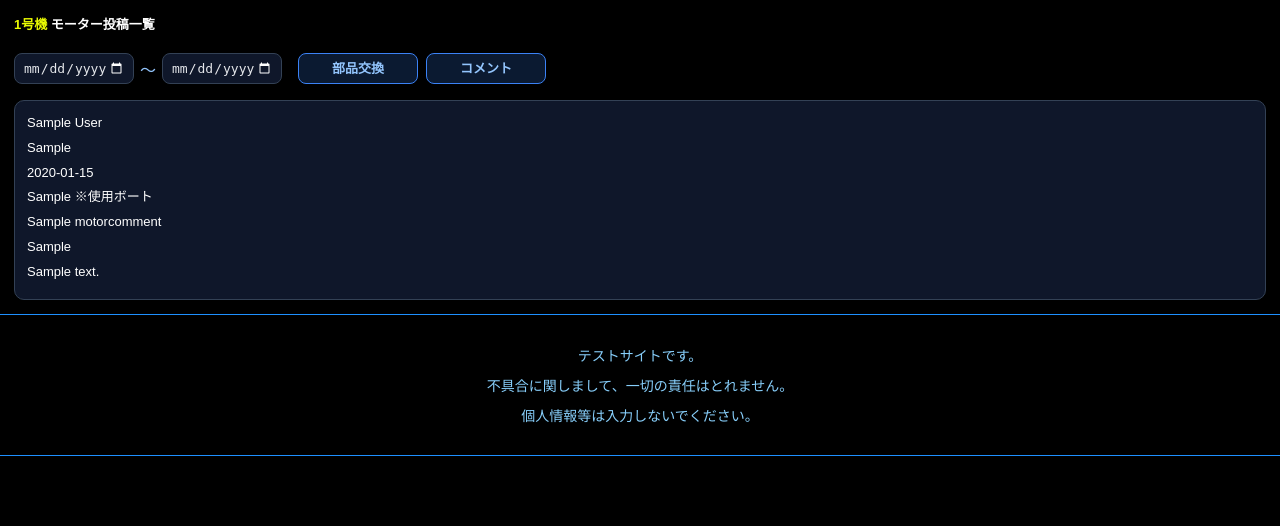
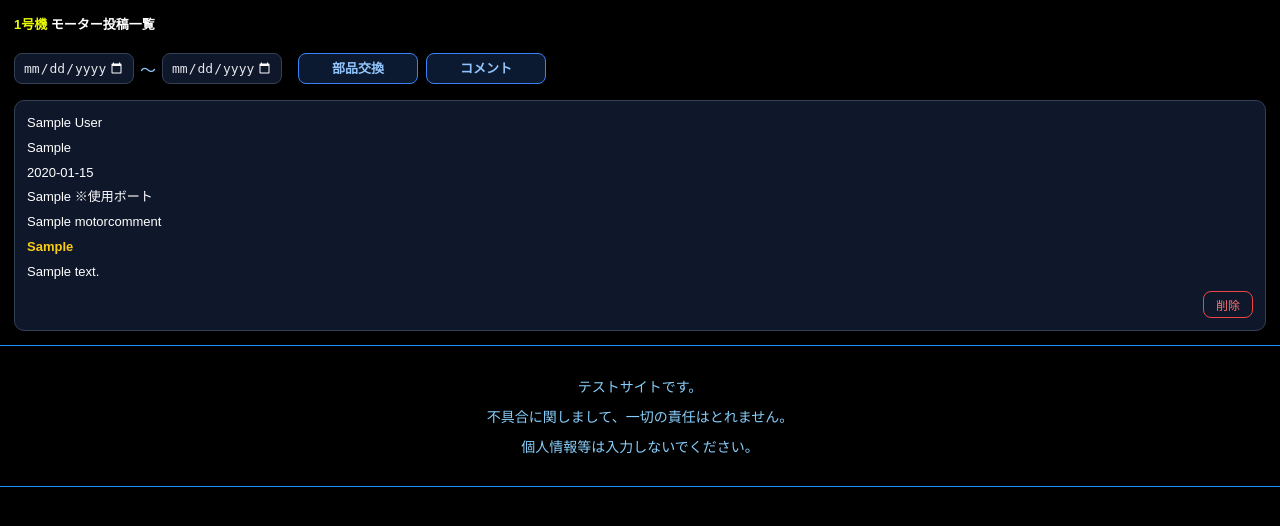
Before and after one commit to hideonSOS/Website, a Django app: page /website/machines/1/ in a window 1280 px wide. Shown: the part 66-592 px from the top of the page. Run offline with Django 5.2, Linux system fonts and the light colour scheme; tables that the repository leaves empty hold one stand-in row (values such as "Sample post").

Commit message:
モーター投稿: 一覧ページに削除機能を追加、部品交換を黄色で強調
- 詳細（一覧表示）ページの各カードに削除ボタンを追加（DELETE API利用、確認後に再描画）
- 詳細ビューに ensure_csrf_cookie を付与しDELETEのCSRFを担保
- 部品交換（.parts＝最下段のメイン部品）を黄色・太字で強調表示

Co-Authored-By: Claude Opus 4.8 <noreply@anthropic.com>

```diff
--- a/website/static/website/css/motor_comments_detail.css
+++ b/website/static/website/css/motor_comments_detail.css
@@ -121,6 +121,41 @@ h1 {
   overflow-wrap: break-word;
 }
 
+/* 部品交換（メイン部品）は黄色・太字で目立たせる */
+.parts {
+  color: #facc15;
+  font-weight: 700;
+}
+
+/* 操作ボタン（削除など） */
+.post-actions {
+  display: flex;
+  justify-content: flex-end;
+  gap: 8px;
+  margin-top: 8px;
+}
+
+.post-del-btn {
+  background: #0f172a;
+  color: #f87171;
+  border: 1px solid #ef4444;
+  border-radius: 8px;
+  padding: 4px 12px;
+  font-size: 12px;
+  cursor: pointer;
+  transition: background-color .15s ease, color .15s ease;
+}
+
+.post-del-btn:hover:not(:disabled) {
+  background: rgba(239, 68, 68, 0.15);
+  color: #fca5a5;
+}
+
+.post-del-btn:disabled {
+  opacity: 0.4;
+  cursor: not-allowed;
+}
+
 /* ---------- iPad（768px〜） ---------- */
 @media (min-width: 768px) {
   .detail-container {
--- a/website/static/website/js/motor_comments_detail.js
+++ b/website/static/website/js/motor_comments_detail.js
@@ -1,6 +1,28 @@
 const API_BASE = "/website/api/machines";
     const machineNo = document.getElementById("machine-data").dataset.machineNo;
     let allPosts = [];
+
+    // === CSRF ===
+    function getCSRFToken(){
+    const m = document.cookie.match(/(?:^|; )csrftoken=([^;]+)/);
+    return m ? decodeURIComponent(m[1]) : "";
+    }
+
+    // === 投稿削除（DELETE、互換で POST /delete もフォールバック） ===
+    async function deletePost(machineNo, postId){
+    const headers = { "X-CSRFToken": getCSRFToken(), "X-Requested-With": "XMLHttpRequest" };
+    let res = await fetch(`${API_BASE}/${machineNo}/posts/${postId}`, {
+        method: "DELETE", headers, credentials: "same-origin",
+    });
+    if(res.status !== 204){
+        res = await fetch(`${API_BASE}/${machineNo}/posts/${postId}/delete`, {
+        method: "POST", headers, credentials: "same-origin",
+        });
+    }
+    if(res.status !== 204){
+        throw new Error(`Delete failed ${res.status}`);
+    }
+    }
 
     async function fetchPosts(machineNo){
     try{
@@ -88,6 +110,29 @@ const API_BASE = "/website/api/machines";
         el.textContent = r.val;
         card.appendChild(el);
         });
+
+        // === 操作ボタン（削除） ===
+        const actions = document.createElement("div");
+        actions.className = "post-actions";
+        const delBtn = document.createElement("button");
+        delBtn.type = "button";
+        delBtn.className = "post-del-btn";
+        delBtn.textContent = "削除";
+        delBtn.addEventListener("click", async () => {
+        if(!confirm("この投稿を削除します。よろしいですか？")) return;
+        delBtn.disabled = true;
+        try{
+            await deletePost(machineNo, p.id);
+            allPosts = await fetchPosts(machineNo);  // 再取得して再描画
+            renderPosts();
+        }catch(e){
+            alert("削除に失敗しました");
+            delBtn.disabled = false;
+        }
+        });
+        actions.appendChild(delBtn);
+        card.appendChild(actions);
+
         list.appendChild(card);
     });
 
--- a/website/views.py
+++ b/website/views.py
@@ -117,6 +117,7 @@ class MotorCommentDetailAPI(View):
         return HttpResponseNotAllowed(["DELETE"])
 
 
+@method_decorator(ensure_csrf_cookie, name="dispatch")
 class MotorCommentDetailView(TemplateView):
     template_name = "website/motor_comments_detail.html"
 
```
